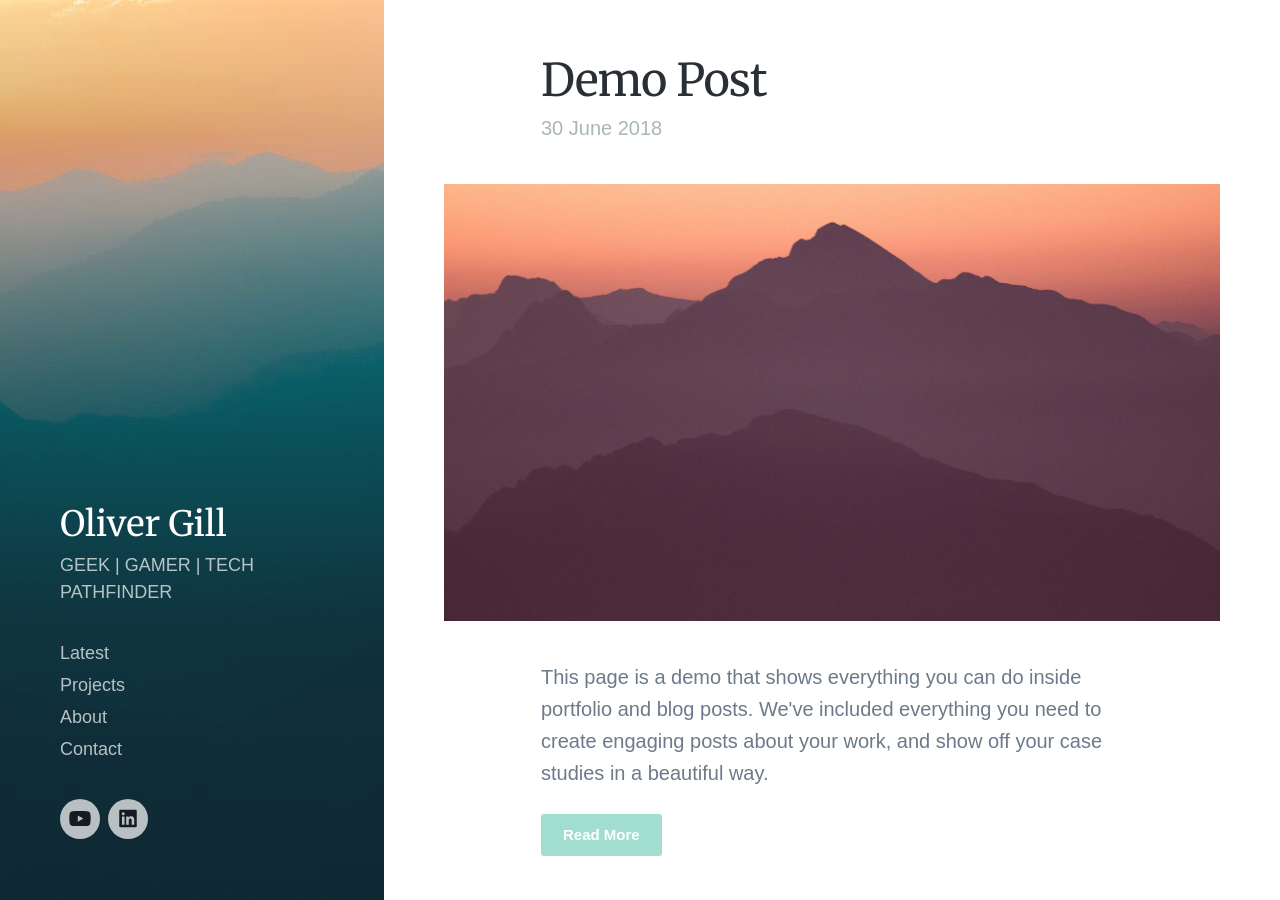
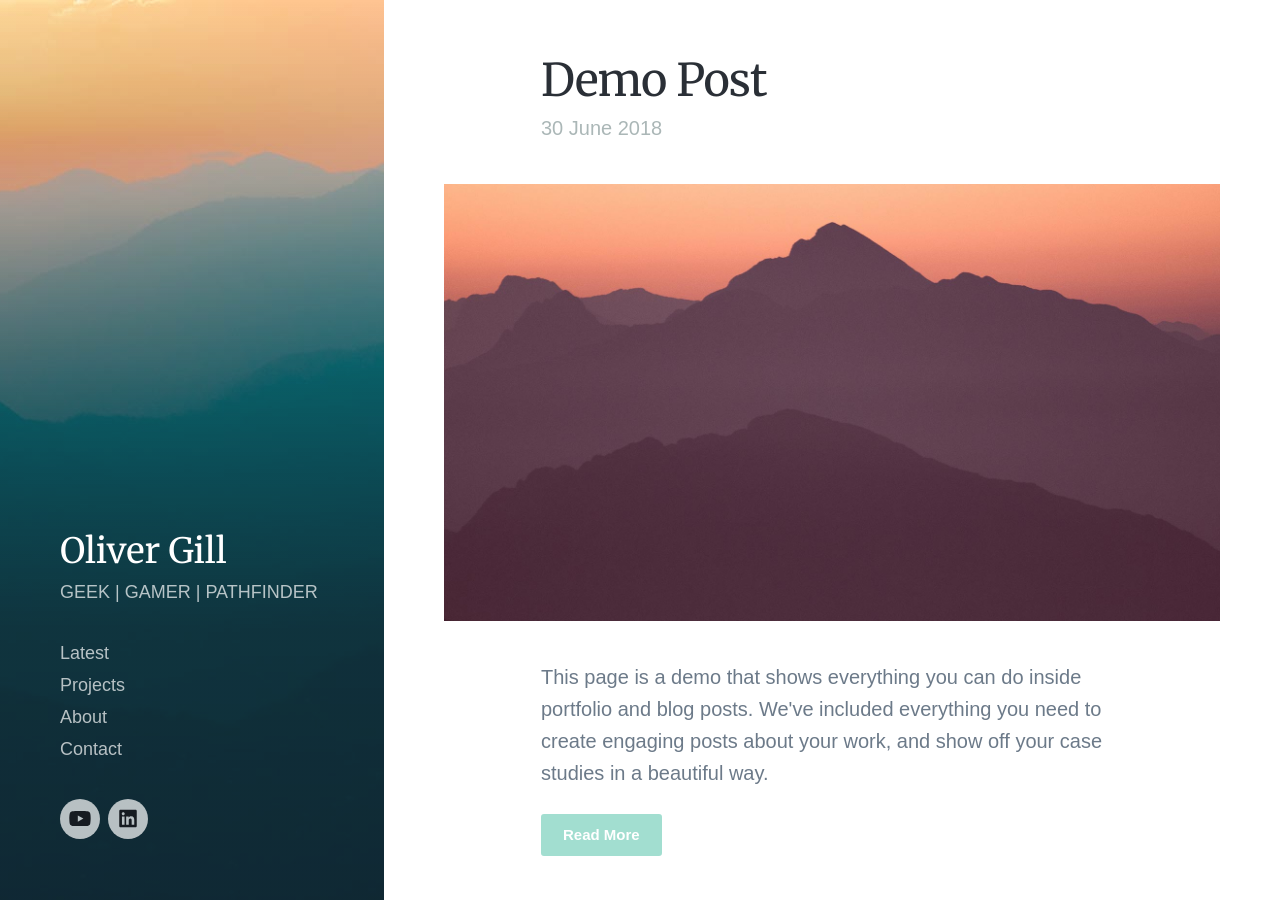
Before and after one commit to olivergillcom/olivergillblog.github.io, a Jekyll site: the page built from index.html, in a window 1280 px wide and 900 px high. Built offline with Jekyll 4.4.1, drawn with Linux system fonts in a browser that asks for light colours; nearby versions of some CDN libraries; some web fonts are replaced; the list of posts is cut into pages by our own code.

Commit message:
Update settings.yml

```diff
--- a/_data/settings.yml
+++ b/_data/settings.yml
@@ -1,6 +1,6 @@
 basic_settings:
   site_title: Oliver Gill
-  site_tagline: GEEK | GAMER | TECH PATHFINDER
+  site_tagline: GEEK | GAMER | PATHFINDER
   favicon_image: /images/favicon.png
 
 header_settings:
```
